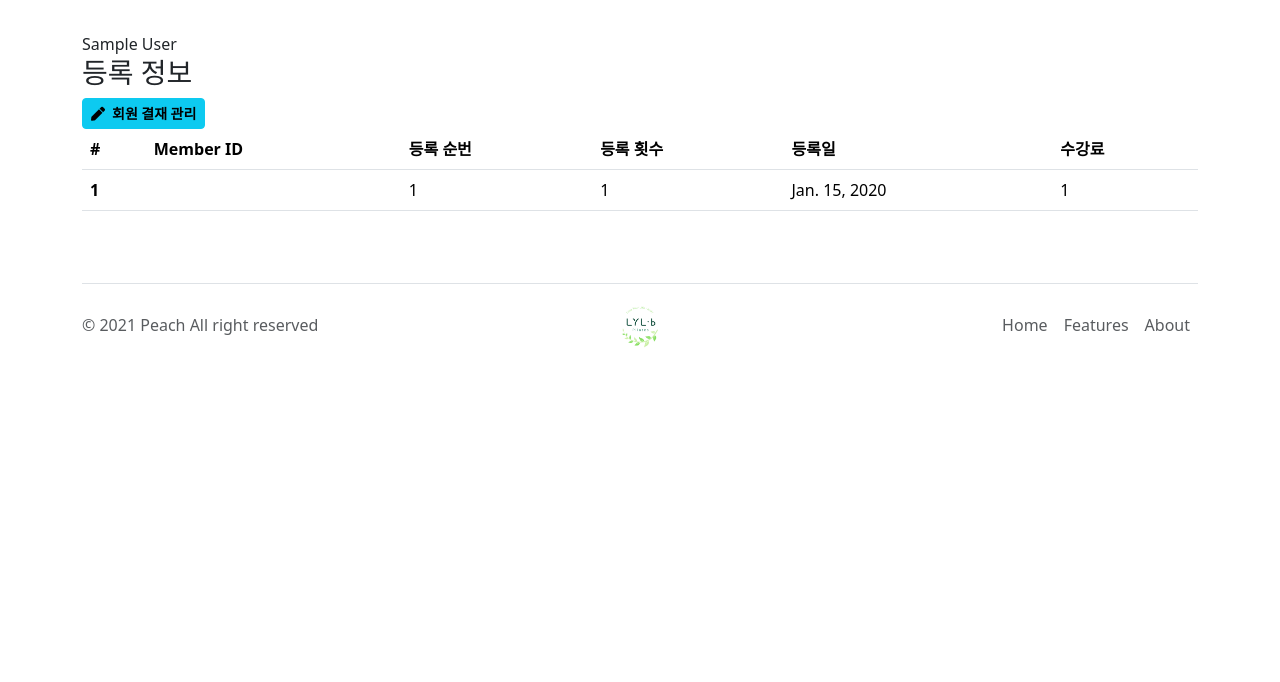
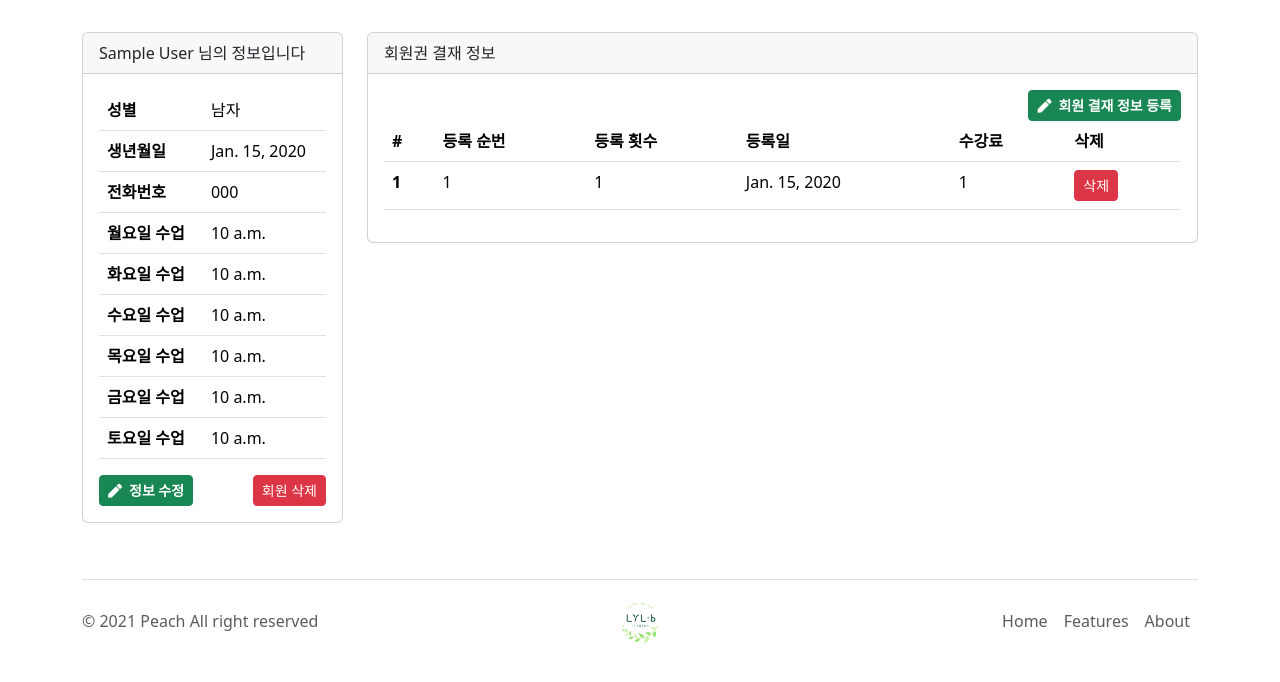
Before and after one commit to JihyunYou/lyl_b, a Django app: template members/templates/members/member_detail.html in a window 1280 px wide. Shown: the part 56-738 px from the top of the page. Run offline with Django 3.2, Linux system fonts and the light colour scheme; the template is opened without the code that fills it: values that come from a table or form of the project are taken from there, others are empty; tables that the repository leaves empty hold one stand-in row (values such as "Sample post"); some libraries are stand-ins or nearby versions.

Commit message:
회원, 결제정보 삭제 추가

```diff
--- a/lyl_b/urls.py
+++ b/lyl_b/urls.py
@@ -30,6 +30,11 @@ urlpatterns = [
         'member/<int:member_id>/create_registration',
         members.views.RegistrationCreate.as_view(success_url="/member/")
     ),
+    path('member/<int:member_id>/delete/', members.views.delete_member),
+    path(
+        'member/<int:member_id>/registration/<int:registration_id>/delete/',
+        members.views.delete_registration
+    ),
 
     path('lesson/', lessons.views.list, name='lesson_list'),
     path(
--- a/members/models.py
+++ b/members/models.py
@@ -9,14 +9,17 @@ GENDER_CHOICES = [
     ('m', '남자'), ('f', '여자')
 ]
 
+DAY_LESSON_YN = [
+    (True, '수업 있음'), (False, '수업 없음')
+]
+
 REGISTRATION_TYPE = [
     (1, '첫등록'), (2, '재등록')
 ]
 
 # 강습 회원
 class Member(models.Model):
-    name = models.CharField(help_text="회원 이름", max_length=20, primary_key=True)
-    # name = models.CharField(max_length=20, null=False)
+    name = models.CharField(help_text="회원 이름", max_length=20, null=False)
     gender = models.CharField(choices=GENDER_CHOICES, max_length=1, null=False)
     date_of_birth = models.DateField(null=True)
 
@@ -27,6 +30,19 @@ class Member(models.Model):
         Teacher, related_name="member_teacher", on_delete=models.SET_NULL, db_column="teacher_id",
         null=True
     )
+
+    mon_yn = models.BooleanField(choices=DAY_LESSON_YN, default=False)
+    mon_time = models.TimeField(null=True, blank=True)
+    tue_yn = models.BooleanField(choices=DAY_LESSON_YN, default=False)
+    tue_time = models.TimeField(null=True, blank=True)
+    wed_yn = models.BooleanField(choices=DAY_LESSON_YN, default=False)
+    wed_time = models.TimeField(null=True, blank=True)
+    thu_yn = models.BooleanField(choices=DAY_LESSON_YN, default=False)
+    thu_time = models.TimeField(null=True, blank=True)
+    fri_yn = models.BooleanField(choices=DAY_LESSON_YN, default=False)
+    fri_time = models.TimeField(null=True, blank=True)
+    sat_yn = models.BooleanField(choices=DAY_LESSON_YN, default=False)
+    sat_time = models.TimeField(null=True, blank=True)
 
 
 # 등록 관리
--- a/members/templates/members/member_detail.html
+++ b/members/templates/members/member_detail.html
@@ -1,39 +1,133 @@
 {% extends 'lessons/base.html' %}
 
 {% block main_area %}
-<div>
-    {{ member_object.name }}
+
+<div class="row">
+    <div class="col-lg-3">
+        <div class="card">
+            <div class="card-header">
+                {{ member_object.name }} 님의 정보입니다
             </div>
-
-<h3>등록 정보</h3>
-<a class="btn btn-info btn-sm float-right" href="/member/{{ member_object.id }}/create_registration" role="button">
-    <i class="fas fa-pen">&nbsp;&nbsp;회원 결재 관리</i>
-</a>
-<div>
+            <div class="card-body">
                 <table class="table">
                     <thead>
                         <tr>
+                            <th>성별</th>
+                            <td>{{ member_object.get_gender_display }}</td>
+                        </tr>
+                        <tr>
+                            <th>생년월일</th>
+                            <td>{{ member_object.date_of_birth }}</td>
+                        </tr>
+                        <tr>
+                            <th>전화번호</th>
+                            <td>{{ member_object.phone_number }}</td>
+                        </tr>
+                    </thead>
+                    <tbody>
+                        <tr>
+                            <th>월요일 수업</th>
+                            <td>{{ member_object.mon_time }}</td>
+                        </tr>
+                        <tr>
+                            <th>화요일 수업</th>
+                            <td>{{ member_object.tue_time }}</td>
+                        </tr>
+                        <tr>
+                            <th>수요일 수업</th>
+                            <td>{{ member_object.wed_time }}</td>
+                        </tr>
+                        <tr>
+                            <th>목요일 수업</th>
+                            <td>{{ member_object.thu_time }}</td>
+                        </tr>
+                        <tr>
+                            <th>금요일 수업</th>
+                            <td>{{ member_object.fri_time }}</td>
+                        </tr>
+                        <tr>
+                            <th>토요일 수업</th>
+                            <td>{{ member_object.sat_time }}</td>
+                        </tr>
+                    </tbody>
+                </table>
+                <div class="row">
+                    <div class="col text-start">
+                        <a class="btn btn-success btn-sm float-right" href="/member/{{ member_object.id }}/create_registration" role="button">
+                            <i class="fas fa-pen">&nbsp;&nbsp;정보 수정</i>
+                        </a>
+                    </div>
+                    <div class="col text-end">
+                        <!-- Button trigger modal -->
+                        <a class="btn btn-danger btn-sm float-right" href="/member/{{ member_object.id }}/delete" role="button" data-bs-toggle="modal" data-bs-target="#deleteMemberModal">
+                            회원 삭제
+                        </a>
+                    </div>
+
+                    <!-- Modal -->
+                    <div class="modal fade" id="deleteMemberModal" tabindex="-1" aria-labelledby="exampleModalLabel" aria-hidden="true">
+                        <div class="modal-dialog">
+                            <div class="modal-content">
+                                <div class="modal-header">
+                                    <h5 class="modal-title" id="exampleModalLabel">경고</h5>
+                                    <button type="button" class="btn-close" data-bs-dismiss="modal" aria-label="Close"></button>
+                                </div>
+                                <div class="modal-body">
+                                    회원 삭제시 회원의 결제 정보도 함께 삭제 됩니다.
+                                </div>
+                                <div class="modal-footer">
+                                <button type="button" class="btn btn-secondary" data-bs-dismiss="modal">닫기</button>
+                                <a class="btn btn-danger float-right" href="/member/{{ member_object.id }}/delete" role="button">
+                                    삭제
+                                </a>
+                                </div>
+                            </div>
+                        </div>
+                    </div>
+                </div>
+            </div>
+        </div>
+    </div>
+    <div class="col-lg-9">
+        <div class="card">
+            <div class="card-header">
+                회원권 결재 정보
+            </div>
+            <div class="card-body">
+                <div class="text-end">
+                    <a class="btn btn-success btn-sm float-right" href="/member/{{ member_object.id }}/create_registration" role="button">
+                        <i class="fas fa-pen">&nbsp;&nbsp;회원 결재 정보 등록</i>
+                    </a>
+                </div>
+                <table class="table table-hover">
+                    <thead>
+                        <tr>
                             <th scope="col">#</th>
-                <th scope="col">Member ID</th>
                             <th scope="col">등록 순번</th>
                             <th scope="col">등록 횟수</th>
                             <th scope="col">등록일</th>
                             <th scope="col">수강료</th>
+                            <th scope="col">삭제</th>
                         </tr>
                     </thead>
                     <tbody>
                         {% for registration in registration_objects %}
-             <tr onClick="location.href='/member/{{ registration.id }}'">
+                         <tr onClick="location.href='/member/{{ registration.member_id.id }}/registration/{{ registration.id }}'">
                             <th scope="row">{{ forloop.counter }}</th>
-                <td>{{ registration.member_id }}</td>
                              <td>{{ registration.reg_seq }}</td>
                             <td>{{ registration.times }}</td>
                             <td>{{ registration.reg_date }}</td>
                             <td>{{ registration.tuition }}</td>
+                            <td>
+                                <a class="btn btn-danger btn-sm float-right" href="/member/{{ registration.member_id.id }}/registration/{{ registration.id }}/delete" role="button">삭제</a>
+                            </td>
                         </tr>
                         {% endfor %}
                     </tbody>
                 </table>
             </div>
+        </div>
+    </div>
+</div>
 
 {% endblock %}
```
Also changed, not shown: lessons/templates/lessons/lesson_detail.html (+4 -4 lines), members/templates/members/member_index.html (+9 -6 lines), members/views.py (+31 -3 lines). Lines whose indentation alone changed are shown as unchanged.
